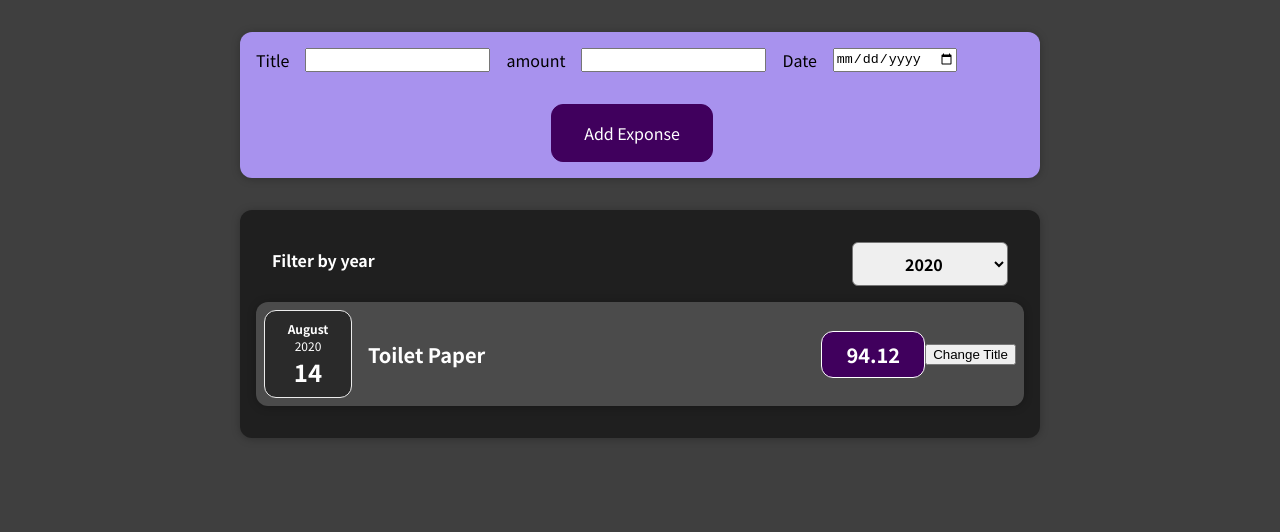
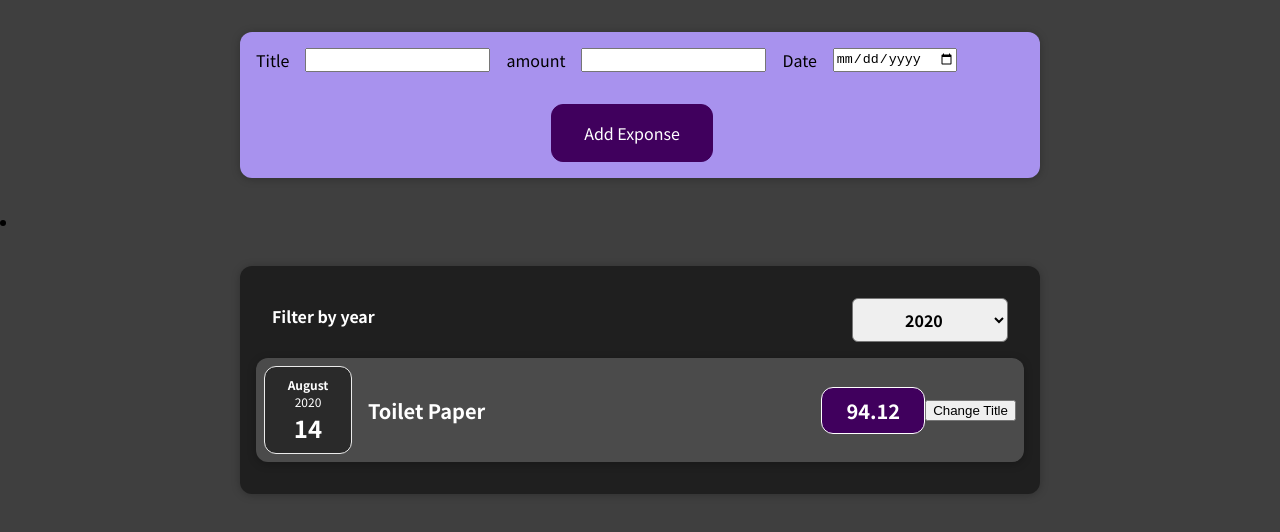
Before and after one commit to poyo-chen/Study-React, a React (Create React App) app: page / in a window 1280 px wide. Shown: the top 532 px of the page. Built offline with nearby package versions, Linux system fonts and the light colour scheme.

Commit message:
git add
ch5 section 67 done

```diff
--- a/src/components/Expenses/Expense.js
+++ b/src/components/Expenses/Expense.js
@@ -1,9 +1,9 @@
 import React, { useState } from "react";
 
-import ExpenseItem from "./Expenseltem";
 import Card from "../UI/Card";
 import "./Expense.css";
 import ExpenseFilter from "./ExpenseFilter";
+import ExpensesList from "./ExpensesList";
 
 function Expense(props) {
   const [filteredYear, setFilterYear] = useState("2020");
@@ -18,27 +18,15 @@
     return new Date(expense.date).getFullYear().toString() === filteredYear;
   });
 
-  let expensesContent = <p>No expenses found.</p>;
-  if (filteredExpenses.length > 0) {
-    expensesContent = filteredExpenses.map((expense) => (
-      <ExpenseItem
-        key={expense.id}
-        title={expense.title}
-        amount={expense.amount}
-        date={expense.date}
-      />
-    ));
-  }
-
   return (
-    <div>
+    <li>
       <Card className="expenses">
         <ExpenseFilter
           selected={filteredYear}
           onChangeFilter={filterChangeHandler}
         />
 
-        {expensesContent}
+        <ExpensesList items={filteredExpenses} />
 
         {/* 改使用方法做filter */}
         {/* {filteredExpenses.map((expense) => (
@@ -64,7 +52,7 @@
             />
           ))} */}
       </Card>
-    </div>
+    </li>
   );
 }
 
--- /dev/null
+++ b/src/components/Expenses/ExpensesList.css
@@ -0,0 +1,9 @@
+.expenses-list {
+    list-style: none;
+    padding: 0;
+  }
+
+  .expenses-list__fallback {
+    color: white;
+    text-align: center;
+  }
--- /dev/null
+++ b/src/components/Expenses/ExpensesList.js
@@ -0,0 +1,25 @@
+import React from "react";
+
+import ExpenseItem from "./Expenseltem";
+import "./ExpensesList.css";
+
+const ExpensesList = (props) => {
+  if (props.items.length === 0) {
+      return <h2 className="expenses-list__fallback">No expenses found.</h2>
+  }
+
+  return (
+    <ul className="expenses-list">
+      {props.items.map((expense) => (
+        <ExpenseItem
+          key={expense.id}
+          title={expense.title}
+          amount={expense.amount}
+          date={expense.date}
+        />
+      ))}
+    </ul>
+  );
+};
+
+export default ExpensesList;
```
